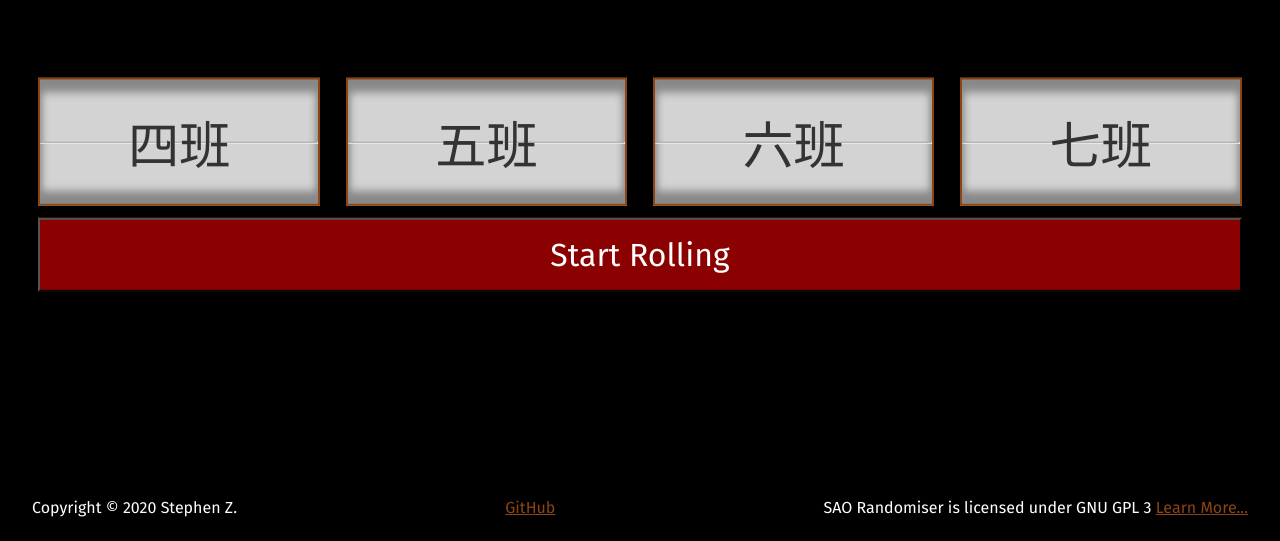
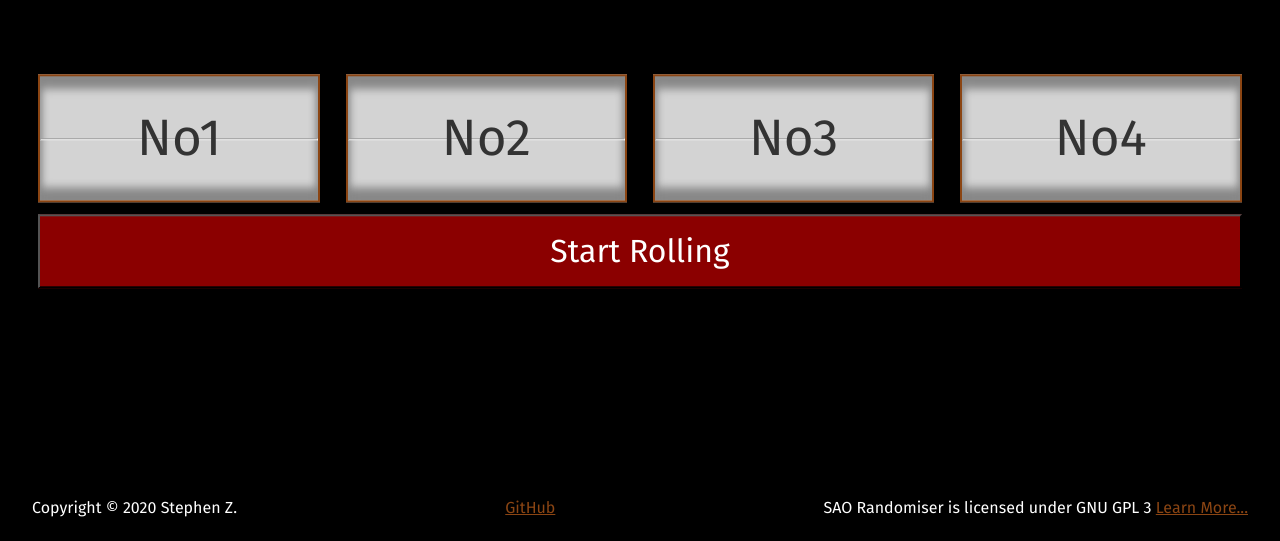
Before and after one commit to m1nicrusher/SAORandomiser, a plain HTML site: page index.html in a window 1280 px wide. Shown: the part 259-800 px from the top of the page. Drawn offline with Linux system fonts and the light colour scheme; a web font is replaced by a local one.

Commit message:
List neutralised

```diff
--- a/index.html
+++ b/index.html
@@ -31,41 +31,41 @@ This file is part of SAO Randomiser.
 <div id="GreaterMain">
     <div id="main">
         <div class="ScreenOutline">
-            <h2 class="ScreenCaption DoNotShowScreenCaption">四班</h2>
+            <h2 class="ScreenCaption DoNotShowScreenCaption">No1</h2>
             <div class="Screen" id="screen1">
                 <hr class="StateLine">
                 <div class="UpperScreen"><p></p></div>
-                <div class="ShowScreen"><p>四班</p></div>
+                <div class="ShowScreen"><p>No1</p></div>
                 <div class="LowerScreen"><p></p></div>
                 <div class="PredictScreen"><p></p></div>
             </div>
         </div>
         <div class="ScreenOutline">
-            <h2 class="ScreenCaption DoNotShowScreenCaption">五班</h2>
+            <h2 class="ScreenCaption DoNotShowScreenCaption">No2</h2>
             <div class="Screen" id="screen2">
                 <hr class="StateLine">
                 <div class="UpperScreen"><p></p></div>
-                <div class="ShowScreen"><p>五班</p></div>
+                <div class="ShowScreen"><p>No2</p></div>
                 <div class="LowerScreen"><p></p></div>
                 <div class="PredictScreen"><p></p></div>
             </div>
         </div>
         <div class="ScreenOutline">
-            <h2 class="ScreenCaption DoNotShowScreenCaption">六班</h2>
+            <h2 class="ScreenCaption DoNotShowScreenCaption">No3</h2>
             <div class="Screen" id="screen3">
                 <hr class="StateLine">
                 <div class="UpperScreen"><p></p></div>
-                <div class="ShowScreen"><p>六班</p></div>
+                <div class="ShowScreen"><p>No3</p></div>
                 <div class="LowerScreen"><p></p></div>
                 <div class="PredictScreen"><p></p></div>
             </div>
         </div>
         <div class="ScreenOutline">
-            <h2 class="ScreenCaption DoNotShowScreenCaption">七班</h2>
+            <h2 class="ScreenCaption DoNotShowScreenCaption">No4</h2>
             <div class="Screen" id="screen4">
                 <hr class="StateLine">
                 <div class="UpperScreen"><p></p></div>
-                <div class="ShowScreen"><p>七班</p></div>
+                <div class="ShowScreen"><p>No4</p></div>
                 <div class="LowerScreen"><p></p></div>
                 <div class="PredictScreen"><p></p></div>
             </div>
--- a/script/main.js
+++ b/script/main.js
@@ -19,10 +19,10 @@ This file is part of SAO Randomiser.
  */
 
 // Configurations
-var List1 = ["冯若兮", "郭润泽", "郭　伊", "韩馨影", "黄　玥", "金嘉瑞", "李佳音", "李芃霖", "李　欣", "李贝楠憓", "刘泽缘", "王语晗", "王梓颐", "温宁昕", "肖翼菲", "于　玥", "虞才乐", "张北华", "张瀚之", "张雅秋", "赵蔚琳", "赵　扬", "赵子嘉", "支　昕", "梁珺杨", "蔡坤洋", "曾悦祥", "程文韬", "傅雨凡", "李佳蒙", "李瑞岩", "梁博皓", "林涵坤", "刘　铭", "刘易诚", "毛　熠", "彭昊宇", "齐垠皓", "孙可名", "王玺睿", "王轩廷", "王云浩", "伍文彬", "肖嘉元", "邢一凡", "杨　润", "杨中天", "张千越", "张子轩", "祝晨皓"];
-var List2 = ["白欣蕊", "崔湘怡", "丁思淇", "高也茜", "黄乐然", "江　南", "李睿嘉", "林雨阳", "刘力端", "是依辰", "谭笑凡", "汪鑫雨", "王炜煊", "吴承倍", "吴悠然", "徐瑾如", "杨亦瑄", "姚奕如", "张甲易", "张俣桐", "赵珈悉", "朱　芸", "付国言", "盖彦赫", "高　晟", "何思远", "荆逸宸", "梁智博", "刘　焜", "罗嘉祺", "罗沐天", "裴浚州", "田　翼", "王圣庆", "王同晖", "王壹帆", "席　瑞", "徐广恺", "徐力行", "徐岳新", "杨昕锐", "姚亦嵩", "于悦海", "苑洪皓", "张丰烁", "张逸飞", "周永凝", "朱子先"];
-var List3 = ["曹雨桐", "陈子璐", "封　景", "高羽然", "高子茜", "李贝楠", "刘俊佳", "刘美含", "马茉菲", "倪晔菲", "尚佳慧", "石浩依", "王安安", "王彩伊", "王家锦", "王寓瑶", "魏烨昕", "薛曦容", "颜佳怡", "雍　佳", "赵　爽", "朱若溪", "曹书久", "从羽林", "樊昱辰", "高　雨", "郭欣耀", "侯毛申", "胡益铭", "金祖豫", "刘君榕", "孟家润", "潘春霖", "彭子翀", "浦世嘉", "阮　予", "宋秋池", "苏京溪", "汪劭祺", "王泓嵇", "王哲也", "徐力航", "杨昊泽", "余昭熹", "原晟源", "张墨迪", "张一琦", "张子墨", "张心妍"];
-var List4 = ["崔思琪", "韩佳一", "胡艺千", "李　畅", "李伦佳", "李沐晨", "李曈曈", "李潇涵", "李　玉", "李芸涵", "刘欣雨", "刘　钰", "沈小雅", "汤心禾", "田上上", "王文珊", "王雨涵", "王子怡", "隗　伊", "邢健颖", "杨思语", "杨心欣", "于　淼", "张依涵", "赵若曦", "赵思雨", "赵一凡", "任晴晴", "蔡逸凡", "陈嘉文", "管子涵", "刘涵宇", "鲁康睿", "马　博", "冉浩芃", "王　子", "吴　炅", "杨派荣", "杨文清", "杨忠政", "余祉炫", "张东晓", "张凯翔", "张无忌", "张　植", "张子豪", "郑子俊", "朱浩然", "贺　萌"];
+var List1 = ["Bulldozer", "Steamroller", "Excavator", "Zen"];
+var List2 = ["Obsidian", "Lapis Lazuli", "Ruby", "Diamond", "Emerald", "Sapphire"];
+var List3 = ["AK47", "M4A4", "FN57", "MP7", "AWP", "MP5-SD", "USP", "P90", "ZEUS x27"];
+var List4 = ["Richland", "Kabini", "Kaveri", "Carrizo", "Picasso", "Renoir"];
 var Lists = [];
 var rolling = [];
 Lists.push(List1);
```
